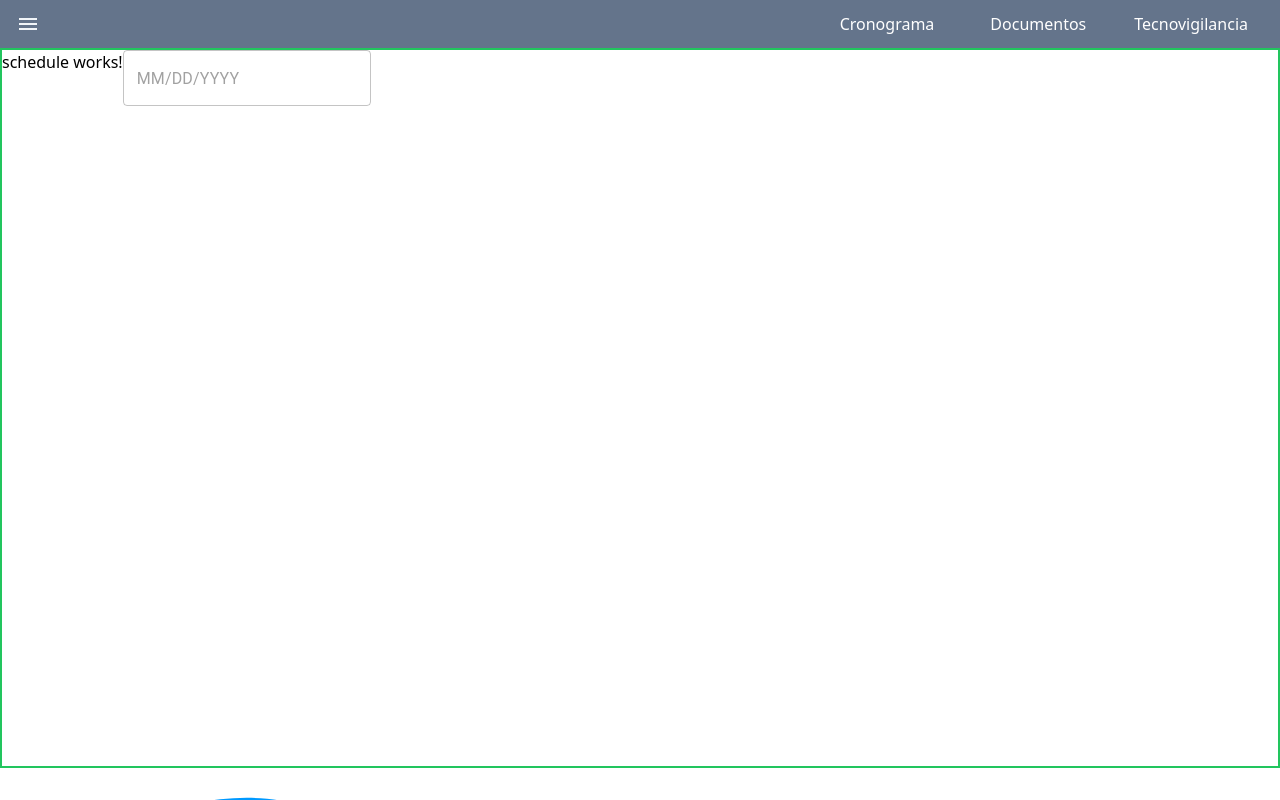
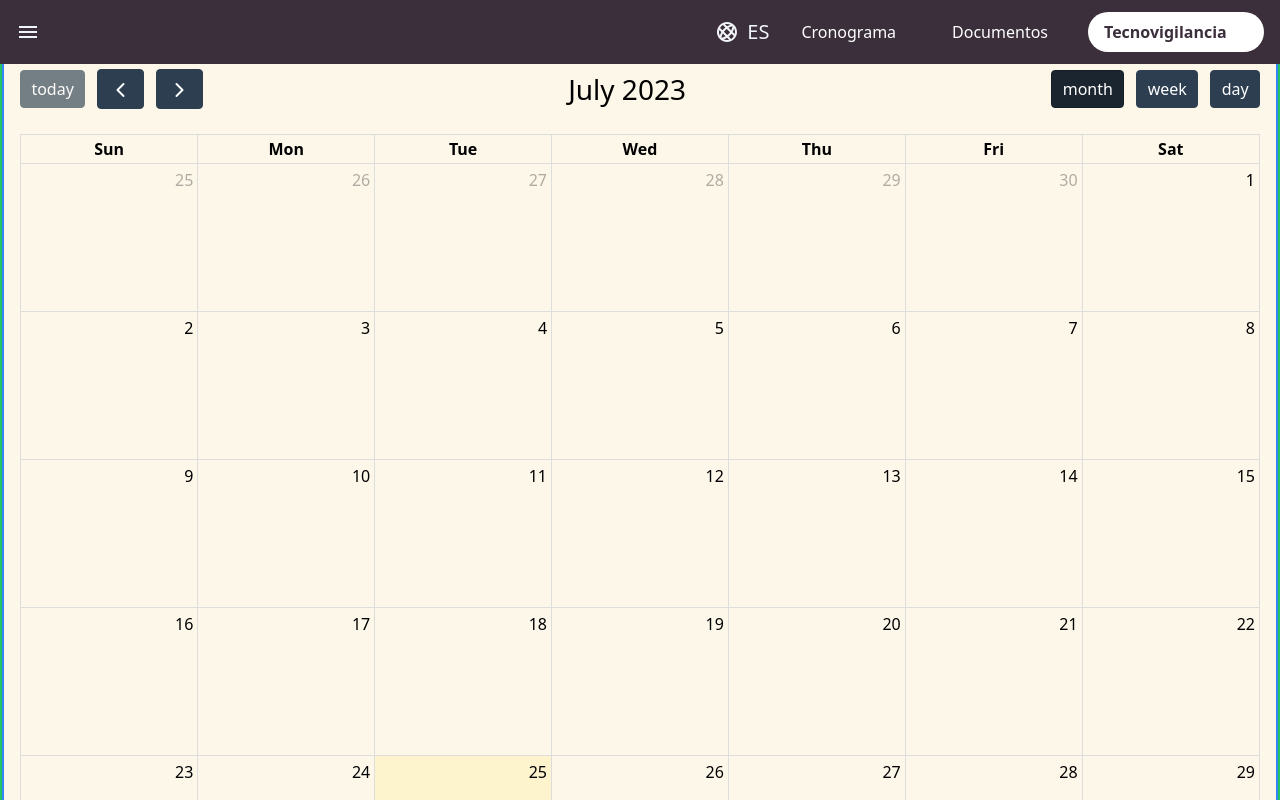
Before and after one commit to ccastri/yc.io, a Next.js app: page /cronograma in a window 1280 px wide. Shown: the top 800 px of the page. Built offline with nearby package versions, Linux system fonts and the light colour scheme.

Commit message:
UI purely updates

```diff
--- a/next.config.js
+++ b/next.config.js
@@ -1,4 +1,5 @@
 /** @type {import('next').NextConfig} */
+
 const nextConfig = {
     // experimental: {
     //     modularizeImports: {
--- a/src/app/_components/Navbar.tsx
+++ b/src/app/_components/Navbar.tsx
@@ -2,6 +2,7 @@
 import {useState} from 'react'
 import MenuIcon from '@mui/icons-material/Menu';
 import KeyboardArrowDownIcon from '@mui/icons-material/KeyboardArrowDown';
+import LanguageIcon from '@mui/icons-material/Language';
 import { useRouter } from 'next/navigation';
 
 const Navbar = () => {
@@ -18,12 +19,12 @@ const Navbar = () => {
           };
         return (
             <div
-    className="absolute right-0 z-10 mt-2 w-56 origin-top-right divide-y  divide-gray-100 rounded-md bg-slate-300 shadow-lg ring-1 ring-black ring-opacity-5 focus:outline-none"
+    className="absolute right-0 z-10 mt-2 w-56 origin-top-right divide-y  divide-gray-100 rounded-md bg-slate-300 shadow-lg ring-1 ring-black ring-opacity-5 focus:outline-dashed"
     >
       {options.map((option:string, index:number) => (
         <p
         onClick={()=>handleOptionClick(option)}
-        key={index} className="text-white  block px-4 py-2 text-sm cursor-pointer hover:bg-slate-400" role="menuitem">
+        key={index} className="text-white  block px-4 py-2 text-sm cursor-pointer  hover:bg-slate-400" role="menuitem">
           {option}
         </p>
       ))}
@@ -37,7 +38,7 @@ console.log(isToggle)
   return (
     <main className='w-auto'>
     <div
-        className={`h-12 fixed z-50 w-full items-center px-4 text-slate-100 bg-slate-500 opacity-20 hover:opacity-100 transition-opacity ${
+        className={`h-16 fixed z-50 w-full items-center px-4 text-slate-100 bg-[#3B2F3C] opacity-20 hover:opacity-100 transition-opacity ${
           isToggle && 'opacity-0 pointer-events-none'}`}>
         <div className='flex h-full items-center justify-between cursor-pointer'>
 
@@ -47,9 +48,22 @@ console.log(isToggle)
         onClick={()=>setIsToggle(!isToggle)}
         />
 
+
 <div className="flex group opacity-0 flex-row items-center space-x-4 xl:opacity-100 xl:justify-end w-full">
+
+      <div className='flex flex-row space-x-2 my-auto justify-center items-center h-full'>
+        {/* <span> */}
+
+      < LanguageIcon
+      className='transform rotate-45 items-center '/>
+        {/* </span> */}
+      <span
+      className='text-xl items-center'
+      >ES
+        </span>
+        </div>
       <p
-        className="hover:bg-gradient-to-r hover:from-purple-500 hover:to-pink-500 text-white px-4 py-2 rounded-lg relative"
+        className="hover:bg-gradient-to-b hover:from-[#3B2F3C] hover:to-slate-500 text-white px-4 py-2 rounded-full relative"
         onMouseEnter={() => setShowCronograma(true)}
         onMouseLeave={() => setShowCronograma(false)}
       >
@@ -64,22 +78,25 @@ console.log(isToggle)
       </p>
 
       <p
-        className="hover:bg-gradient-to-r hover:from-purple-500 hover:to-pink-500 text-white px-4 py-2 rounded-lg relative"
+        className="hover:bg-gradient-to-b hover:from-[#3B2F3C] hover:to-slate-500 text-white px-4 py-2 rounded-full relative"
         onMouseEnter={() => setShowDocumentos(true)}
         onMouseLeave={() => setShowDocumentos(false)}
       >
         Documentos
-        <KeyboardArrowDownIcon className={`absolute right-4 ${showDocumentos ? 'opacity-100' : 'opacity-0'}`} />
+        <span className='ml-2'>
+
+        <KeyboardArrowDownIcon className={`absolute right-0 ${showDocumentos ? 'opacity-100' : 'opacity-0'}`} />
+        </span>
         {showDocumentos && <SubMenu options={['Hojas de vida', 'Informes calibracion', 'Reportes mantenimiento']} />}
       </p>
 
       <p
-        className="hover:bg-gradient-to-r hover:from-purple-500 hover:to-pink-500 text-white px-4 py-2 rounded-lg relative"
+        className="bg-white font-semibold text-[#3B2F3C] px-4 py-2 rounded-full relative w-44"
         onMouseEnter={() => setShowTecnovigilancia(true)}
         onMouseLeave={() => setShowTecnovigilancia(false)}
       >
         Tecnovigilancia
-        <KeyboardArrowDownIcon className={`absolute right-4 ${showTecnovigilancia ? 'opacity-100' : 'opacity-0'}`} />
+        <KeyboardArrowDownIcon className={`absolute right-0  ${showTecnovigilancia ? 'opacity-100' : 'opacity-0'}`} />
         {showTecnovigilancia && <SubMenu options={['Reportes eventos adversos', 'Seguimiento y calibracion']} />}
       </p>
     </div>
@@ -91,8 +108,6 @@ console.log(isToggle)
           }`}
         >
         <MenuIcon
-        // onClick={()=>console.log('click')}
-
         onClick={()=>setIsToggle(!isToggle)}
         />
 
--- a/src/app/cronograma/page.tsx
+++ b/src/app/cronograma/page.tsx
@@ -1,16 +1,62 @@
 'use client'
 import { DatePicker } from '@mui/x-date-pickers'
-import React from 'react'
+import {useState} from 'react'
+import FullCalendar from '@fullcalendar/react'
+import interactionPlugin from '@fullcalendar/interaction';
+import dayGridPlugin from '@fullcalendar/daygrid' // a plugin!
+import LanguageIcon from '@mui/icons-material/Language';
 
-const documents = () => {
+
+const Documents = () => {
+   const [events, setEvents] = useState<any>([]);
+
+
+    const handleSelect = (info:any) => {
+    const { start, end } = info;
+    const eventNamePrompt = prompt("Enter, event name");
+    if (eventNamePrompt) {
+      setEvents([
+        ...events,
+        {
+          start: start.toISOString(), // Convert to ISO string format
+          end: end.toISOString(),
+          title: eventNamePrompt,
+          // id: uuid(),
+        },
+      ]);
+    }
+  };
   return (
     // <main>
 
-    <div className='flex h-full mt-12 border-2 border-green-500'>schedule works!
-      <DatePicker/>
+    <div className='flexh-full mt-12 border-2 border-green-500 w-full ' >
+      {/* <DatePicker/> */}
+      <div
+        className='w-full p-4 bg-[#FDF7E9] border-2 border-blue-500'>
+
+      <FullCalendar
+      editable
+        selectable
+        events={events}
+        select={handleSelect}
+      headerToolbar={{
+    start: "today prev next",
+    center: 'title',
+    end: "dayGridMonth dayGridWeek dayGridDay",
+        }}
+        plugins={[dayGridPlugin, interactionPlugin ]}
+        // views={["dayGridMonth", "dayGridWeek", "dayGridDay"]}
+        initialView="dayGridMonth"
+
+        // events={[
+        //   { title: 'event 1', date: '2023-07-05' },
+        //   { title: 'event 2', date: '2019-04-02' }
+        // ]}
+        />
+        </div>
     </div>
     // </main>
   )
 }
 
-export default documents
+export default Documents
--- a/src/app/page.tsx
+++ b/src/app/page.tsx
@@ -96,7 +96,7 @@ const location=[
 
 
   return (
-<div className="relative w-100 xl:flex h-screen bg-slate-200 overflow-y-hidden  xl:flex-col transition-all duration-200  ">
+<div className="relative mt-16 w-100 xl:flex h-screen bg-slate-200 overflow-y-hidden  xl:flex-col transition-all duration-200  ">
   <div className=" w-full h-screen  bg-slate-400 opacity- xl:w-[50%] transition-all duration-200 transform -skew-y-12  overflow-y-hidden"  >
     <h1 className= ' text-xl font-bold text-slate-300'>¿Qué esperas para empezar?</h1>
     <div className= "space-x-6 text-slate-100">
@@ -110,7 +110,7 @@ const location=[
     </div>
 
     <div className=' absolute flex z-10 h-full w-full px-4 transform skew-y-12 my-auto overflow-auto  scrollbar-track-transparent overflow-y-scroll scrollbar-thin scrollbar-thumb-slate-100 scrollbar-thumb-rounded-md'>
-      <div className='shadow-2xl mt-14 flex flex-col w-full space-y-4 my-auto py-10 opacity-50 items-center hover:opacity-90 bg-orange-200 shadow-slate-900 px-4 transition-all duration-300 transform '>
+      <div className='shadow-2xl mt-14 flex flex-col w-full space-y-4 my-auto py-10 opacity-50 items-center hover:opacity-90 bg-[#E6D2B1] shadow-slate-900 px-4 transition-all duration-300 transform '>
         <h1 className= 'text-slate-500 font-bold text-2xl '>Login</h1>
         <form action="" className="p-2 text-md text-center flex flex-col transition-all duration-300 transform  md:grid md:grid-cols-2 md:justify-evenly w-auto gap-8 text-slate-100 mx-auto">
           <label  className=' text-md text-center flex flex-col  w-auto text-slate-100 mx-auto '>
@@ -202,7 +202,7 @@ const location=[
 
           </select>
             </label>
-          <input type='submit' className='bg-slate-700 mt-4 py-2 mb-6 md:ml-[25%] rounded-full md:justify-center transform hover:scale-125 hover:bg-slate-500 focus:outline-none transition-all duration-150 hover:ease-in-out col-span-2 md:w-1/2' placeholder='Submit'/>
+          <input type='submit' className='bg-slate-700 hover:opacity-75 mt-4 py-2 mb-6 md:ml-[25%] rounded-full md:justify-center transform hover:scale-125 hover:bg-slate-500 focus:outline-none transition-all duration-150 hover:ease-in-out col-span-2 md:w-1/2' placeholder='Submit'/>
         </form>
       </div>
     </div>
```
Also changed, not shown: package.json (+8 -0 lines), src/app/_components/CustomView.tsx (added), 1 other file (tests, documents, lock files or other folders).
